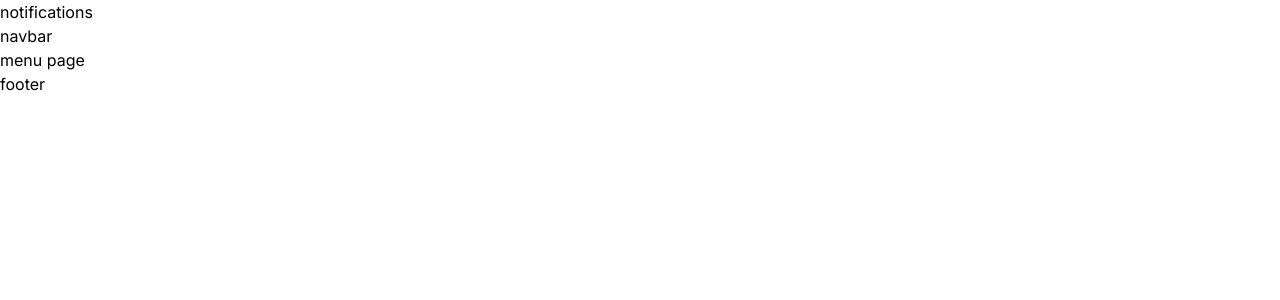
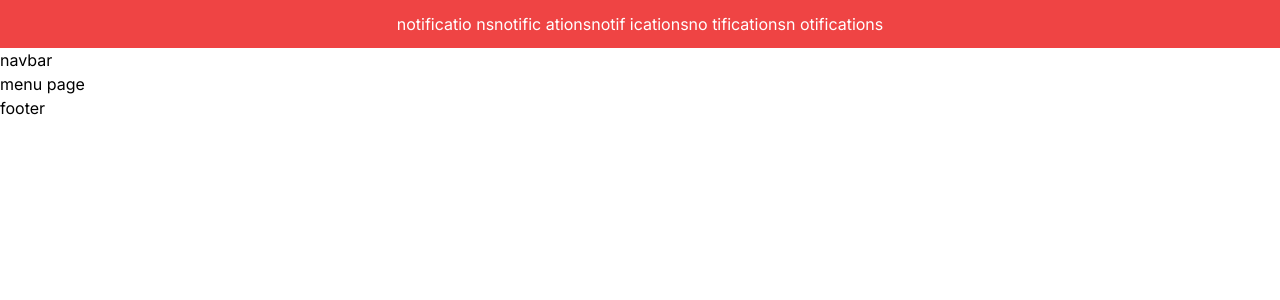
Before and after one commit to khouloudalui/Restaurent-delivery-nextjs-tailwindcss, a Next.js app: page /menu in a window 1280 px wide. Shown: the top 300 px of the page. Built offline with nearby package versions, Linux system fonts and the light colour scheme.

Commit message:
style:Improve notification bar appearance

```diff
--- a/src/components/Notifications.tsx
+++ b/src/components/Notifications.tsx
@@ -2,8 +2,8 @@ import React from 'react'
 
 const Notifications = () => {
   return (
-    <div>
-      notifications
+    <div className='bg-red-500 h-9 text-white text-sm py-6 px-4 flex justify-center items-center text-center md:text-base cursor-pointer'>
+      notificatio nsnotific ationsnotif icationsno tificationsn otifications
     </div>
   )
 }
```
